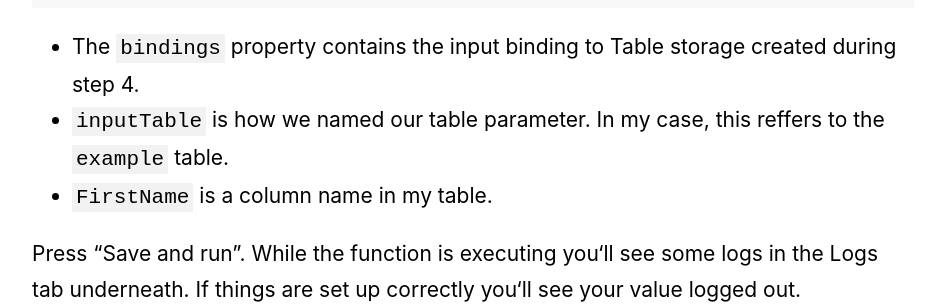
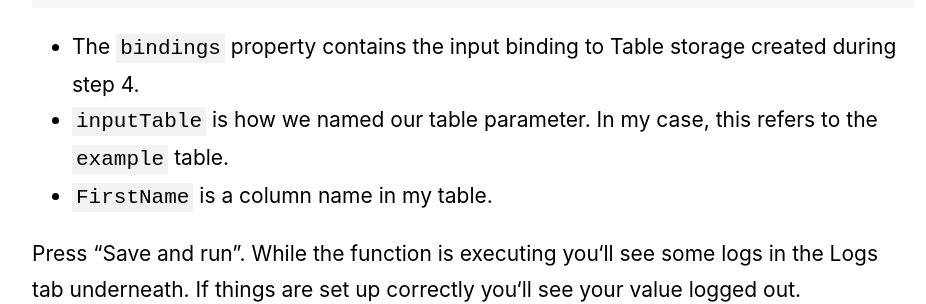
Before and after one commit to dzhavat/dzhavat.github.io, a Jekyll site: the page built from _posts/2019-07-17-reading-from-table-storage-inside-azure-functions-running-in-nodejs-part-1.md, in a window 1280 px wide and 900 px high, scrolled down 4722 px. Shown: the part 153-457 px from the top of the window, without its empty margins (167-1093 px from the left). Built offline with Jekyll 4.4.1, drawn with Linux system fonts in a browser that asks for light colours.

Commit message:
Update 2019-07-17-reading-from-table-storage-inside-azure-functions-running-in-nodejs-part-1.md

````diff
--- a/_posts/2019-07-17-reading-from-table-storage-inside-azure-functions-running-in-nodejs-part-1.md
+++ b/_posts/2019-07-17-reading-from-table-storage-inside-azure-functions-running-in-nodejs-part-1.md
@@ -80,7 +80,7 @@ module.exports = async function (context, req) {
 ```
 
 * The `bindings` property contains the input binding to Table storage created during step 4.
-* `inputTable` is how we named our table parameter. In my case, this reffers to the `example` table.
+* `inputTable` is how we named our table parameter. In my case, this refers to the `example` table.
 * `FirstName` is a column name in my table.
 
 Press “Save and run”. While the function is executing you‘ll see some logs in the Logs tab underneath. If things are set up correctly you‘ll see your value logged out.
````
